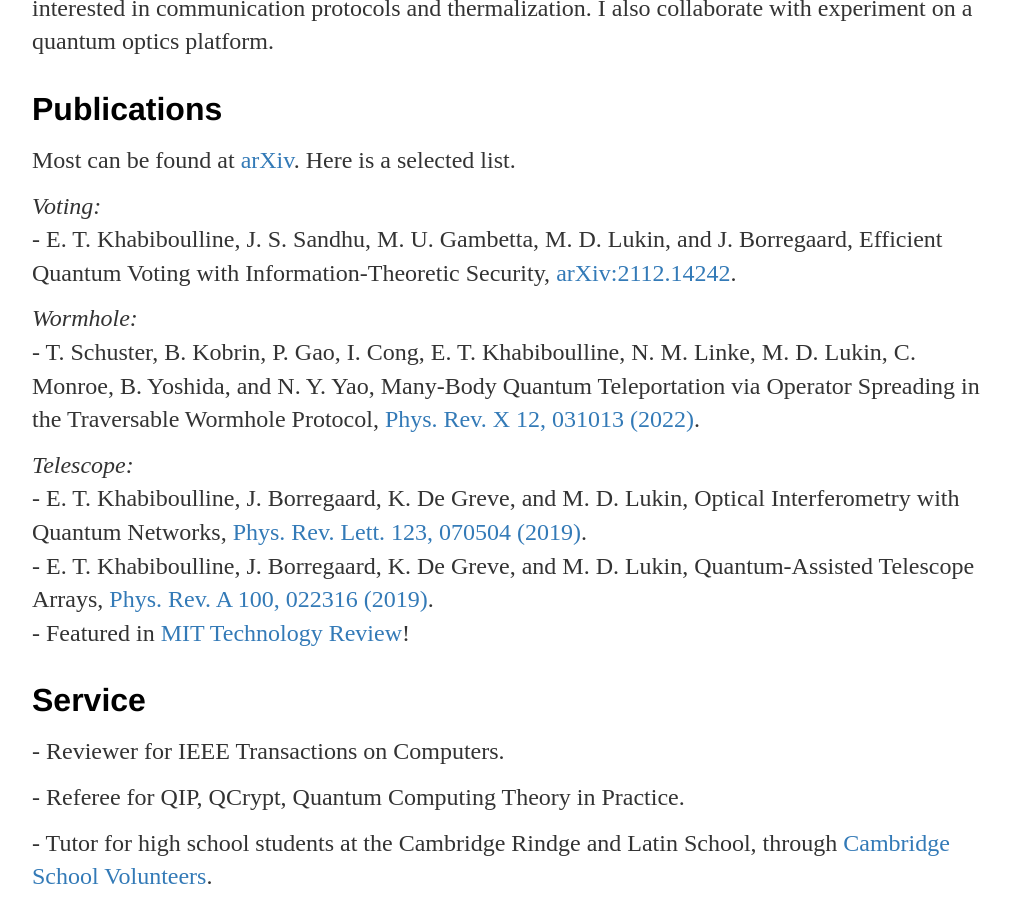
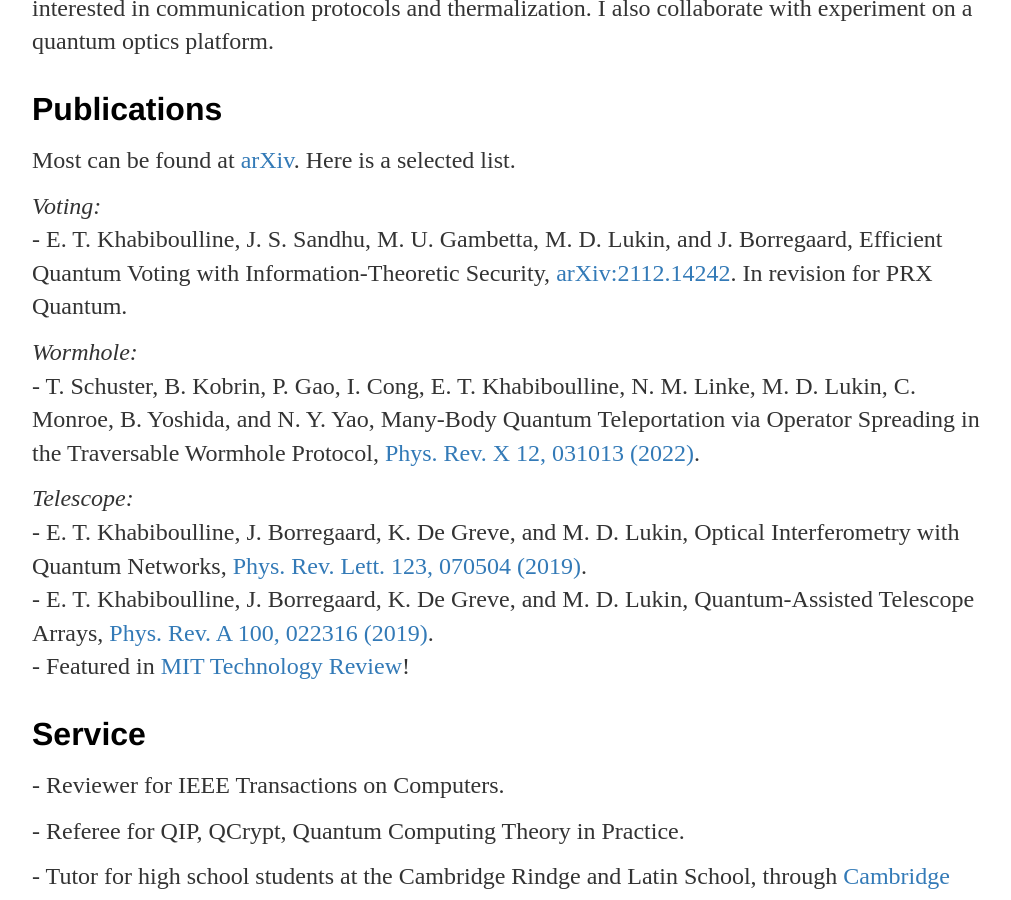
Before and after one commit to emilkhab/emilkhab.github.io, a Jekyll site: the page built from index.html, in a window 1280 px wide and 900 px high, scrolled down 504 px. Shown: the whole window, without its empty margins (128-1139 px from the left). Built offline with Jekyll 4.4.1, drawn with Linux system fonts in a browser that asks for light colours.

Commit message:
Update index.html

```diff
--- a/index.html
+++ b/index.html
@@ -20,7 +20,7 @@ title: Emil Khabiboulline
 	<p>Most can be found at <a href="https://arxiv.org/a/khabiboulline_e_1.html">arXiv</a>. Here is a selected list.</p>
 	<p>
 	<em>Voting:</em><br/>
-	- E. T. Khabiboulline, J. S. Sandhu, M. U. Gambetta, M. D. Lukin, and J. Borregaard, Efficient Quantum Voting with Information-Theoretic Security, <a href="https://arxiv.org/abs/2112.14242">arXiv:2112.14242</a>.<br/>
+	- E. T. Khabiboulline, J. S. Sandhu, M. U. Gambetta, M. D. Lukin, and J. Borregaard, Efficient Quantum Voting with Information-Theoretic Security, <a href="https://arxiv.org/abs/2112.14242">arXiv:2112.14242</a>. In revision for PRX Quantum.<br/>
 	</p>
 	<p>
 	<em>Wormhole:</em><br/>
```
